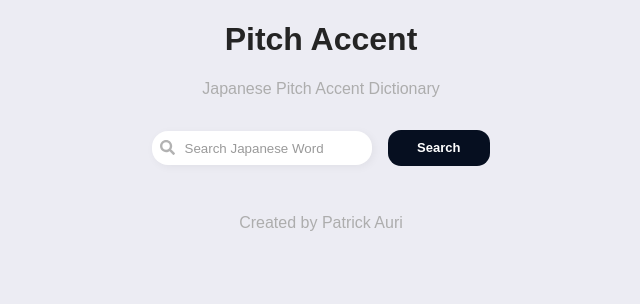
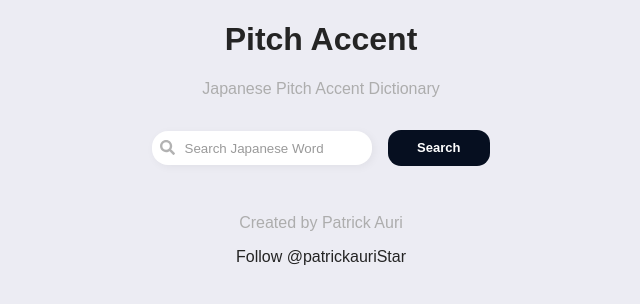
Before and after one commit to patrickauri/JapanesePitchAccent, a React (Create React App) app: page / in a window 1280 px wide. Shown: the top 304 px of the page, without its empty margins (319-959 px from the left). Built offline with nearby package versions, Linux system fonts and the light colour scheme; a web font is replaced by a local one.

Commit message:
Added GitHub buttons

```diff
--- a/public/index.html
+++ b/public/index.html
@@ -42,5 +42,6 @@
       To begin the development, run `npm start` or `yarn start`.
       To create a production bundle, use `npm run build` or `yarn build`.
     -->
+    <script async defer src="https://buttons.github.io/buttons.js"></script>
   </body>
 </html>
--- a/src/App.tsx
+++ b/src/App.tsx
@@ -68,6 +68,21 @@
           Created by Patrick Auri
         </p>
       </a>
+      <a
+        className="github-button"
+        href="https://github.com/patrickauri"
+        aria-label="Follow @patrickauri on GitHub"
+      >
+        Follow @patrickauri
+      </a>
+      <a
+        className="github-button"
+        href="https://github.com/patrickauri/japanesepitchaccent"
+        data-icon="octicon-star"
+        aria-label="Star patrickauri/japanesepitchaccent on GitHub"
+      >
+        Star
+      </a>
     </React.Fragment>
   )
 }
```
